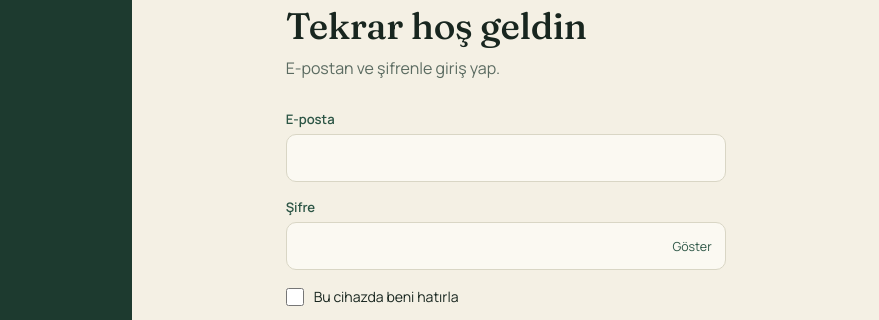
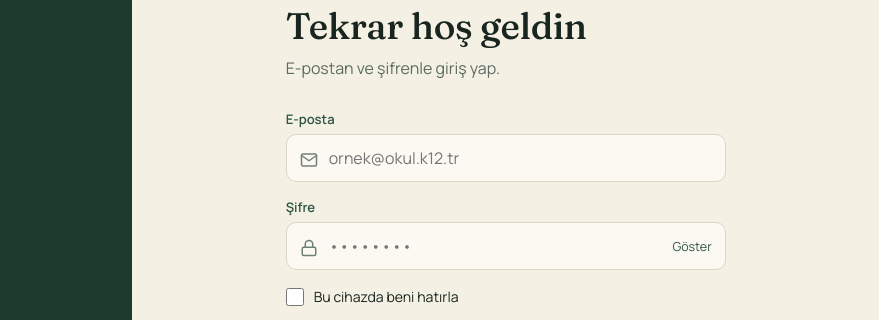
Before and after one commit to ahmetgamer2601/Salvea, a plain HTML site: page index.html in a window 1280 px wide. Shown: the part 169-489 px from the top of the page, 401-1280 px from the left. Drawn offline with Linux system fonts and the light colour scheme; no server answers.

Commit message:
Update index.html

```diff
--- a/index.html
+++ b/index.html
@@ -1,4 +1,31 @@
-<!DOCTYPE html><html lang="tr"><head><meta charset="UTF-8"><meta name="viewport" content="width=device-width, initial-scale=1"><title>Salvea · Giriş</title><link rel="icon" type="image/png" href="logo.png"><link rel="apple-touch-icon" href="logo.png"><link rel="preconnect" href="https://fonts.googleapis.com"><link rel="preconnect" href="https://fonts.gstatic.com" crossorigin><link href="https://fonts.googleapis.com/css2?family=Fraunces:opsz,wght@9..144,400;9..144,500&family=Manrope:wght@400;500;600&display=swap" rel="stylesheet"><link rel="stylesheet" href="auth.css"></head><body>
+<!DOCTYPE html><html lang="tr"><head><meta charset="UTF-8"><meta name="viewport" content="width=device-width, initial-scale=1"><title>Salvea · Giriş</title><link rel="icon" type="image/png" href="logo.png"><link rel="apple-touch-icon" href="logo.png"><link rel="preconnect" href="https://fonts.googleapis.com"><link rel="preconnect" href="https://fonts.gstatic.com" crossorigin><link href="https://fonts.googleapis.com/css2?family=Fraunces:opsz,wght@9..144,400;9..144,500&family=Manrope:wght@400;500;600&display=swap" rel="stylesheet"><link rel="stylesheet" href="auth.css"><style>
+/* Profesyonel form alanları ve simge entegrasyonu için nokta atışı ek stiller */
+.f {
+  position: relative;
+}
+.f input {
+  padding-left: 42px !important;
+  transition: border-color 0.2s ease, box-shadow 0.2s ease;
+}
+.f .input-icon {
+  position: absolute;
+  left: 14px;
+  bottom: 13px;
+  width: 18px;
+  height: 18px;
+  fill: none;
+  stroke: #718075;
+  stroke-width: 2;
+  stroke-linecap: round;
+  stroke-linejoin: round;
+  pointer-events: none;
+  transition: stroke 0.2s ease;
+}
+.f input:focus + .input-icon,
+.f input:not(:placeholder-shown) + .input-icon {
+  stroke: #1b3625;
+}
+</style></head><body>
 <aside class="brand"><div><h2>Burada herkesin bir yeri var.</h2><p>Salvea, sınıftaki herkesin birbiriyle tanışıp kaynaşması için haftalık karma takımlar kurar.</p></div><img src="logo.png" alt="Salvea logosu"><small style="color:#8fa393">Salvea · Okul rehberlik platformu</small></aside>
 <main><div class="card">
 <h1>Tekrar hoş geldin</h1><p class="sub">E-postan ve şifrenle giriş yap.</p>
@@ -7,8 +34,19 @@
 <div class="stack" style="margin-top:12px"><button class="btn" id="cont" type="button">Devam et</button><button class="btn ghost" id="other" type="button">Başka hesapla giriş yap</button></div>
 </div>
 <form id="f" novalidate>
-<div class="f"><label for="email">E-posta</label><input id="email" type="email" autocomplete="email"></div>
-<div class="f"><label for="pw">Şifre</label><div class="pw"><input id="pw" type="password" autocomplete="current-password"><button type="button" data-eye="pw">Göster</button></div></div>
+<div class="f">
+  <label for="email">E-posta</label>
+  <input id="email" type="email" autocomplete="email" placeholder="ornek@okul.k12.tr">
+  <svg class="input-icon" viewBox="0 0 24 24"><path d="M4 4h16c1.1 0 2 .9 2 2v12c0 1.1-.9 2-2 2H4c-1.1 0-2-.9-2-2V6c0-1.1.9-2 2-2z"></path><polyline points="22,6 12,13 2,6"></polyline></svg>
+</div>
+<div class="f">
+  <label for="pw">Şifre</label>
+  <div class="pw">
+    <input id="pw" type="password" autocomplete="current-password" placeholder="••••••••">
+    <button type="button" data-eye="pw">Göster</button>
+  </div>
+  <svg class="input-icon" viewBox="0 0 24 24"><rect x="3" y="11" width="18" height="11" rx="2" ry="2"></rect><path d="M7 11V7a5 5 0 0 1 10 0v4"></path></svg>
+</div>
 <label class="chk" style="margin:4px 0 14px"><input type="checkbox" id="rem"><span>Bu cihazda beni hatırla</span></label>
 <button class="btn" id="go" type="submit">Giriş yap</button>
 <div class="msg" id="msg" role="alert"></div>
@@ -32,8 +70,8 @@ async function route(user) {
   if (!d) { await signOut(auth); return show("Bu hesaba ait profil bulunamadı. Yeniden kayıt olmayı dene."); }
   if (user.email && d.email !== user.email) { try { await updateDoc(doc(db, "users", user.uid), d.uyari ? { email: user.email, uyari: deleteField() } : { email: user.email }); } catch (_) {} }
   if (d.admin === true) location.replace("admin.html");
-  else if (d.role === "teacher") location.replace(d.onayli === true ? "app.html" : "bekle.html");
-  else location.replace("app.html");
+  else if (d.role === "teacher") location.replace(d.onayli === true ? "teacher.html" : "bekle.html");
+  else location.replace("akis.html");
 }
 let cur = null;
 onAuthStateChanged(auth, u => { cur = u; $("sess").hidden = !u; if (u) $("sm").textContent = u.email; });
```
